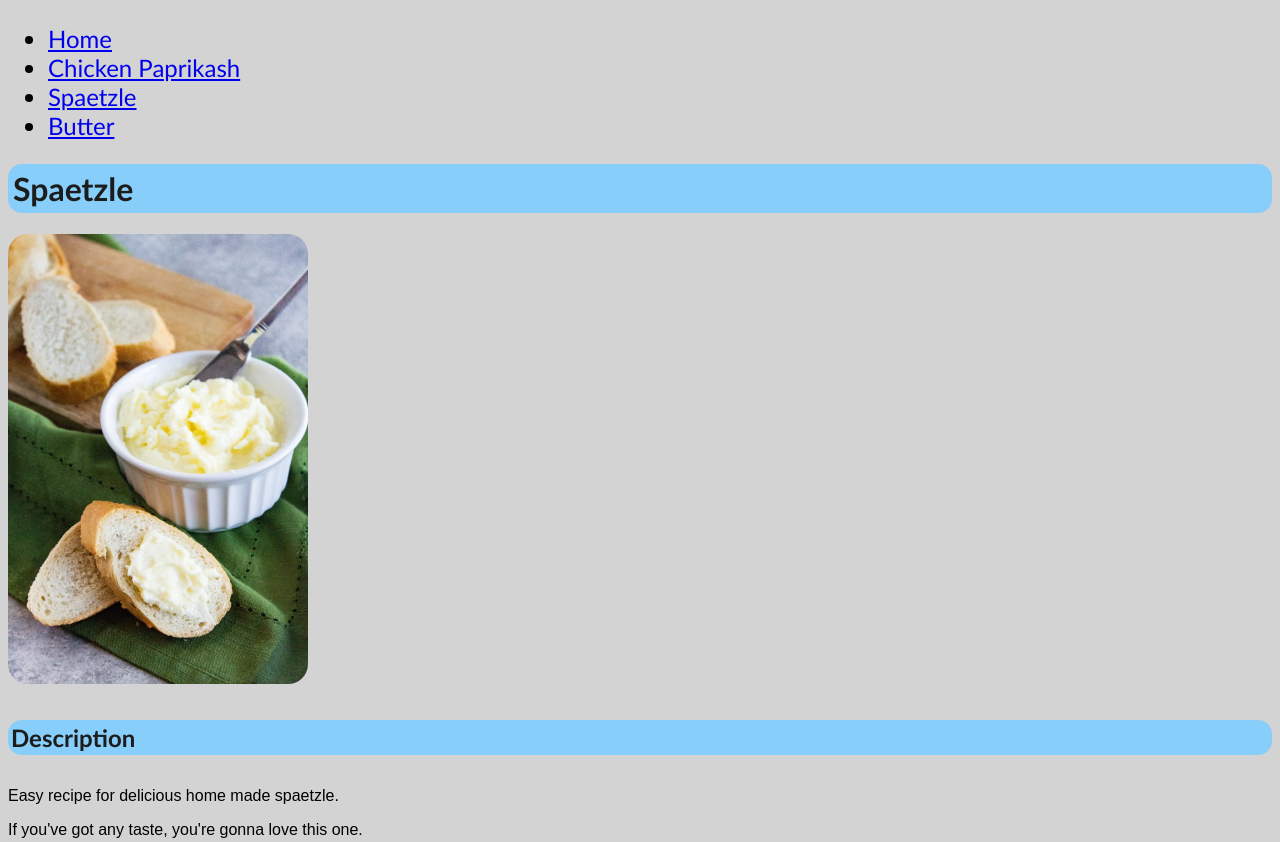
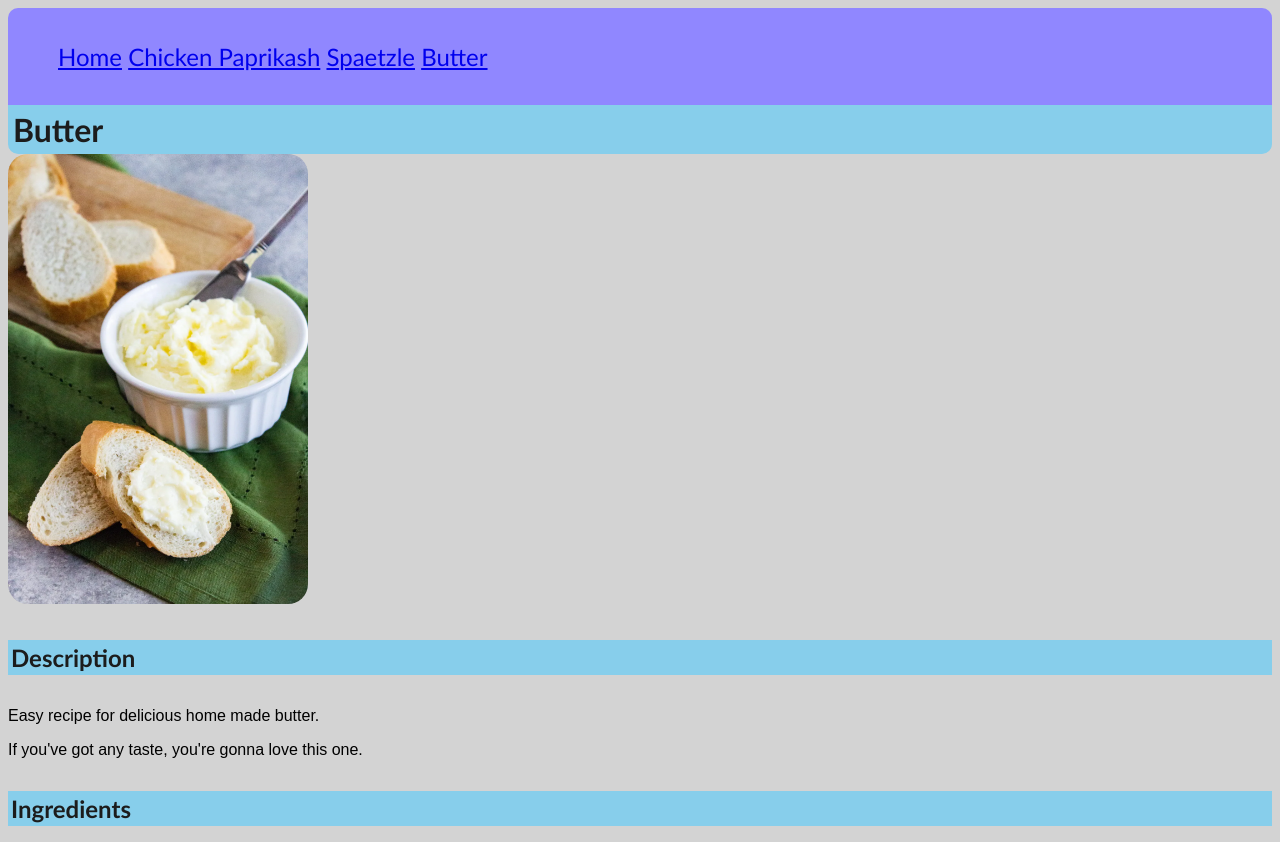
Before and after one commit to ihess95/odin-recipes, a plain HTML site: page recipes/butter.html in a window 1280 px wide. Shown: the top 842 px of the page. Drawn offline with Linux system fonts and the light colour scheme.

Commit message:
Style the navbar Not perfect but better than the tutorial had it

```diff
--- a/recipes/butter.html
+++ b/recipes/butter.html
@@ -10,16 +10,16 @@
   <body>
     <div class="navbar">
       <ul>
-        <li><a href="../index.html">Home</a></li>
-        <li><a href="cpap.html">Chicken Paprikash</a></li>
-        <li><a href="spaetzle.html">Spaetzle</a></li>
-        <li><a href="butter.html">Butter</a></li>
+        <li style="display: inline"></listyle><a href="../index.html">Home</a></li>
+        <li style="display: inline"></li><a href="cpap.html">Chicken Paprikash</a></li>
+        <li style="display: inline"></li><a href="spaetzle.html">Spaetzle</a></li>
+        <li style="display: inline"></li><a href="butter.html">Butter</a></li>
       </ul>
     </div>
-    <h1>Spaetzle</h1>
+    <h1>Butter</h1>
     <img src="../images/butter.webp" alt="Butter" />
     <h4>Description</h4>
-    <p>Easy recipe for delicious home made spaetzle.</p>
+    <p>Easy recipe for delicious home made butter.</p>
     <p>If you've got any taste, you're gonna love this one.</p>
     <h4>Ingredients</h4>
     <ul>
--- a/styles.css
+++ b/styles.css
@@ -1,4 +1,4 @@
-* {
+body {
   background-color: lightgrey;
 }
 
@@ -7,8 +7,8 @@ h4,
 .text {
   font-family: "Trebuchet MS", "Lucida Sans Unicode", "Lucida Grande",
     "Lucida Sans", Arial, sans-serif;
-  background-color: lightskyblue;
-  border-radius: 14px;
+  background-color: #87ceeb;
+  /* border-radius: 14px; */
   color: #1c1c1c;
 }
 
@@ -20,6 +20,8 @@ h4 {
 h1 {
   font-size: 2em;
   padding: 5px;
+  margin: 0%;
+  border-radius: 0px 0px 10px 10px;
 }
 
 h4 {
@@ -38,14 +40,14 @@ img {
 }
 
 .navbar {
-  background-color: cadetblue;
-  justify-content: center;
+  background-color: #9087ff;
   font-family: "Trebuchet MS", "Lucida Sans Unicode", "Lucida Grande",
     "Lucida Sans", Arial, sans-serif;
   font-size: 1.5em;
   list-style-type: none;
   margin: 0;
-  padding: 0;
+  padding: 10px;
+  border-radius: 10px 10px 0px 0px;
 }
 
 .text {
```
Also changed, not shown: index.html (+5 -1 lines), recipes/cpap.html (+4 -4 lines), recipes/spaetzle.html (+4 -4 lines).
